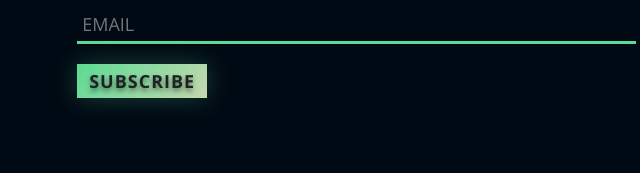
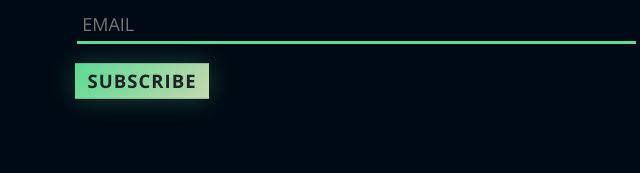
Before and after one commit to K-zimm/kzimms, a Gatsby site: page / in a window 1280 px wide. In both pictures the pointer is over the button "SUBSCRIBE". Shown: the part 487-660 px from the top of the page, 440-1080 px from the left. Built offline with nearby package versions, Linux system fonts and the light colour scheme; Gatsby itself is replaced by a stand-in of ours.

Commit message:
Added hover to subscribe button

```diff
--- a/src/styles/components/_splash-page.scss
+++ b/src/styles/components/_splash-page.scss
@@ -136,6 +136,11 @@
           letter-spacing: 0.1rem;
           text-shadow: 0 3px 5px rgba(0, 0, 0, 0.5);
           margin-top: 1rem;
+          transition: all 0.3s;
+          &:hover {
+            text-shadow: 0 3px 5px #5cdb9546;
+            transform: scale(1.03);
+          }
         }
       }
     }
```
